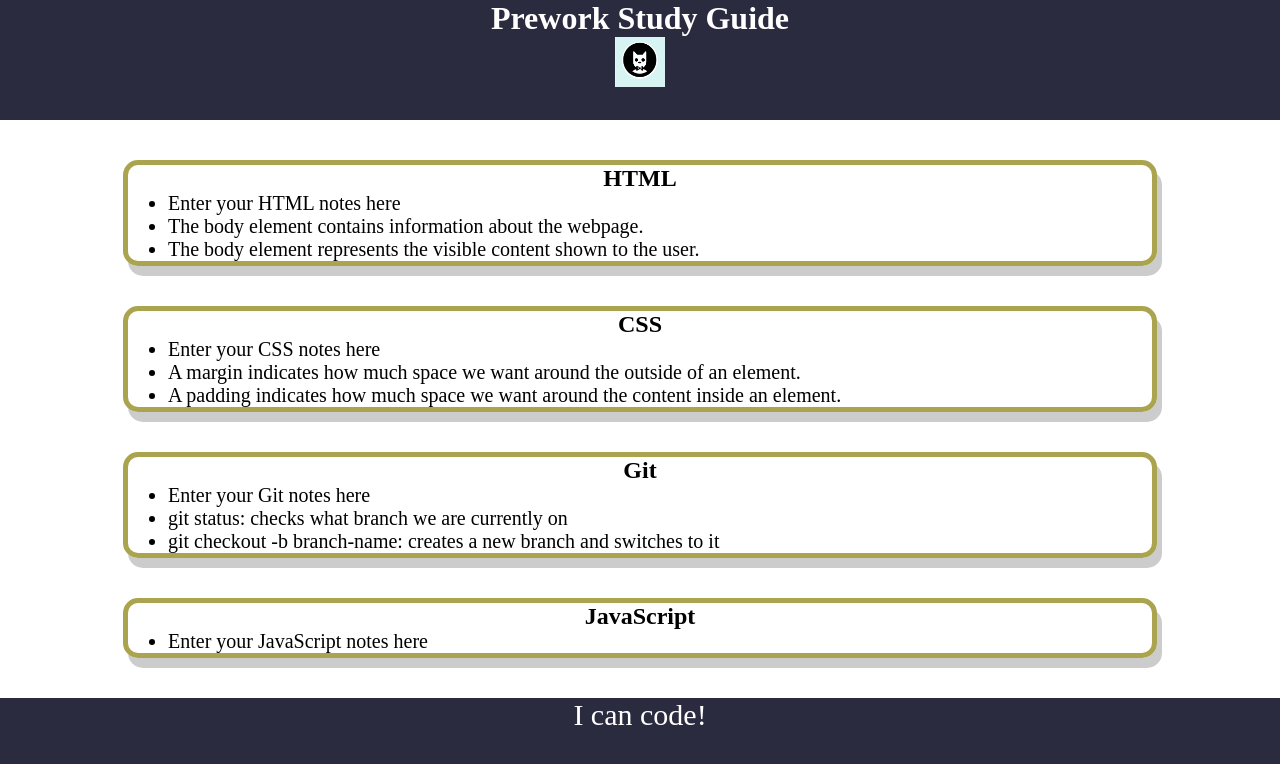
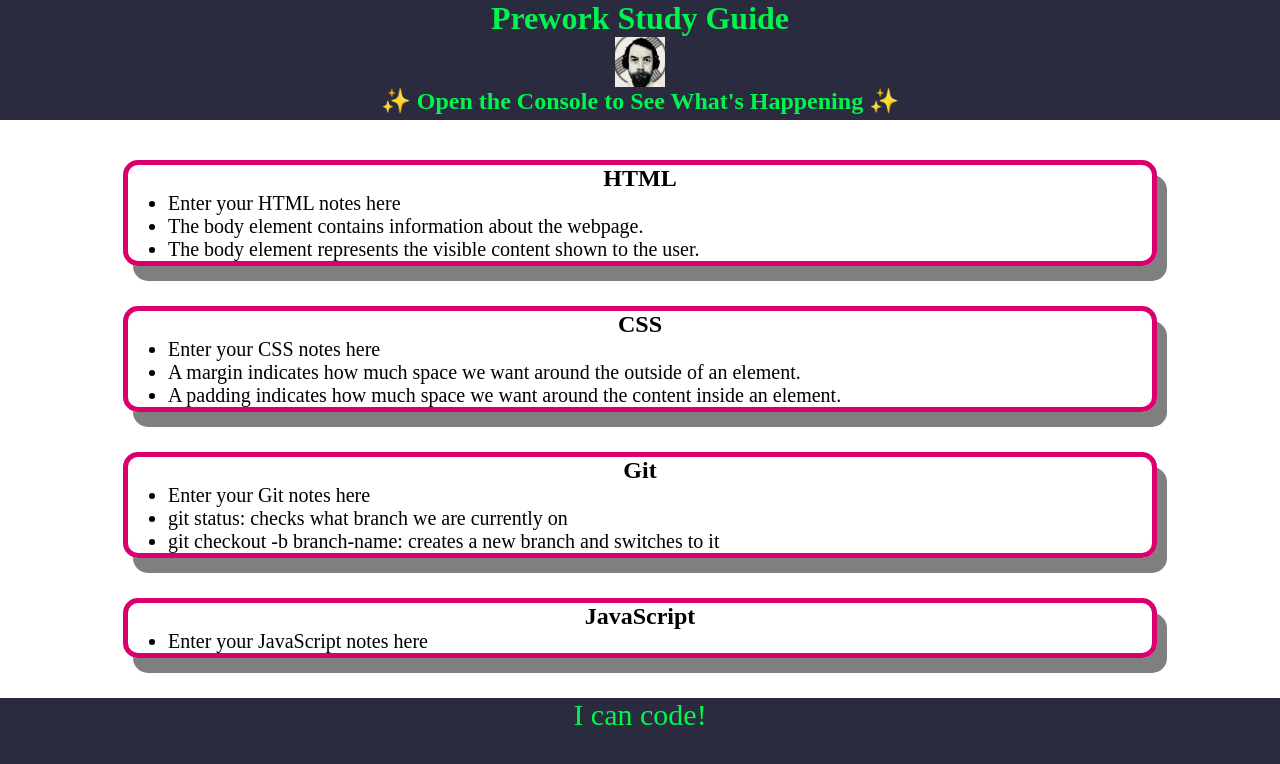
Before and after one commit to shaky411/prework-study-guide, a plain HTML site: page index.html in a window 1280 px wide. Drawn offline with Linux system fonts and the light colour scheme.

Commit message:
We have added JavaScript to our site and leanred about arrays and for loops

```diff
--- /dev/null
+++ b/assets/script.js
@@ -0,0 +1,35 @@
+var topics = ['HTML', 'CSS', 'Git', 'JavaScript'];
+
+for(var x = 0; x < topics.length; x++) {
+    console.log(topics[x]);
+}
+
+/*
+if (topic === 'HTML') {
+  console.log("Let's study HTML!");
+} else if (topic === 'CSS') {
+  console.log("Let's study CSS!");
+} else if (topic === 'Git') {
+  console.log("Let's study Git!");
+} else if (topic === 'JavaScript') {
+  console.log("Let's study JavaScript!");
+} else {
+  console.log('Please try again!');
+}
+*/
+
+
+
+
+/*
+var names = ["Marc", "Becky", "Willow", "Elsie"];
+
+for(var x = 0; x < names.length; x++) {
+    console.log(names[x]);
+}
+
+var cars = ["astra", "golf", "mini"];
+for(var x = 0; x <cars.length; x++) {
+    console.log(cars[x]);
+}
+*/
--- a/assets/style.css
+++ b/assets/style.css
@@ -8,7 +8,7 @@ footer {
     width: 100%;
     height: 120px;
     background-color: rgb(43, 43, 64);
-    color: white;
+    color: rgb(0, 246, 78);
 }
 
 h1,
@@ -37,8 +37,9 @@ p {
   .card {
     width: 80%;
     margin: 40px auto;
-    border: 5px solid rgb(171, 164, 79);
+    border: 5px solid rgb(217, 0, 109);
     border-radius: 15px;
-    box-shadow: 5px 10px rgb(0 0 0 / 0.2);
+    box-shadow: 10px 15px rgb(0 0 0 / 0.5);
   }
     /*That syntax is: box-shadow: [horizontal offset] [vertical offset] [blur radius] [optional spread radius] [color];
+    /*border-radius: 15px; This adds rounded corners to the boxes
--- a/index.html
+++ b/index.html
@@ -13,9 +13,10 @@
     <header id="top">
       <h1>Prework Study Guide</h1>
       <img
-      src="./assets/bowtie-cat.png"
-      alt="Profile image of cat wearing a bow tie."
+      src="./assets/Thortful_Profile.jpg"
+      alt="Profile image of the user."
       />
+      <h2>✨ Open the Console to See What's Happening ✨</h2>
     </header>
 
 
@@ -87,5 +88,9 @@
     <footer>
       <p>I can code!</p>
     </footer>
+
+<script src="./assets/script.js"></script>
+
   </body>
+
 </html>
```
Also changed, not shown: assets/Thortful_Profile.jpg (added), 1 other file.
